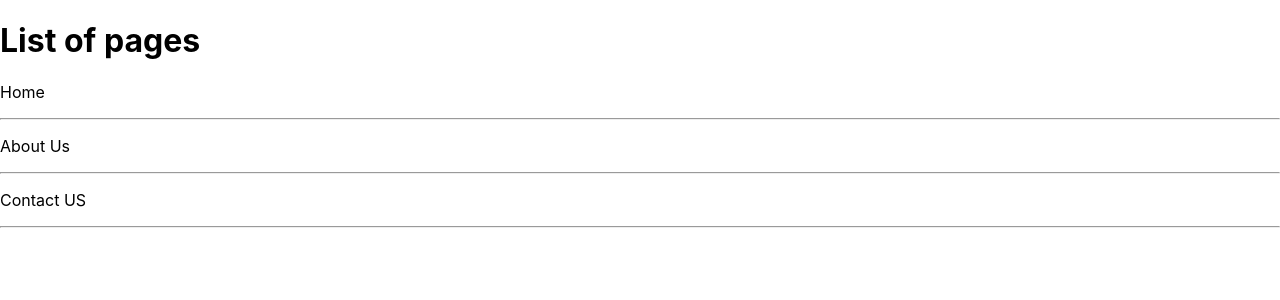
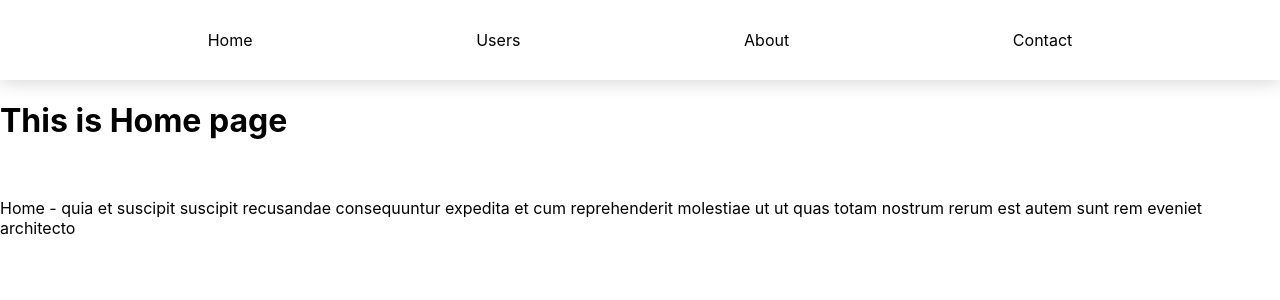
Before and after one commit to shadabsaifi/NEXT_ISG_SSR, a Next.js app: page / in a window 1280 px wide. Shown: the top 300 px of the page. Built offline with nearby package versions, Linux system fonts and the light colour scheme; data requests are answered from the project's data file.

Commit message:
added static html tag and title

```diff
--- /dev/null
+++ b/components/Navigation/index.tsx
@@ -0,0 +1,33 @@
+import type { NextPage } from 'next';
+import styles from "../../styles/Navigation.module.css";
+import Link from 'next/link';
+
+
+const Navigation: NextPage = () => {
+  return (
+    <div className={styles.navigation}>
+      <Link href="/">
+        <a>
+          <div className={styles.item}>Home</div>
+        </a>
+      </Link>
+      <Link href="/users">
+        <a>
+          <div className={styles.item}>Users</div>
+        </a>
+      </Link>
+      <Link href="/about-us">
+        <a>
+          <div className={styles.item}>About</div>
+        </a>
+      </Link>
+      <Link href="/contact-us">
+        <a>
+          <div className={styles.item}>Contact</div>
+        </a>
+      </Link>
+    </div>
+  );
+}
+
+export default Navigation;
--- a/pages/_app.tsx
+++ b/pages/_app.tsx
@@ -1,5 +1,6 @@
-import '../styles/globals.css'
+import '../styles/globals.css';
 import type { AppProps } from 'next/app';
+import Navigation from '../components/Navigation';
 import Head from 'next/head';
 
 
@@ -7,8 +8,13 @@ function MyApp({ Component, pageProps }: AppProps) {
   return (
     <div>
       <Head>
-      <meta name="google-site-verification" content="lP0oflGwPxxx_XQAz-baDqGnew3ZZ4zrU06gPiMuFHY" />
+        <meta charSet="UTF-8" />
+        <meta name="keywords" content="titla, meta, nextjs" />
+        <meta name="author" content="Shadab Saifi" />
+        <meta name="viewport" content="width=device-width, initial-scale=1.0" />
+        <meta name="google-site-verification" content="lP0oflGwPxxx_XQAz-baDqGnew3ZZ4zrU06gPiMuFHY" />
       </Head>
+      <Navigation />
       <Component {...pageProps} />
     </div>
   );
--- a/pages/index.tsx
+++ b/pages/index.tsx
@@ -1,39 +1,31 @@
-import type { NextPage } from 'next'
-import Link from 'next/link'
+import { NextPage } from "next";
+import Head from "next/head";
 
-
-const Home: NextPage = (response:any) => {
-
-  const { pages } = response;
-  return <>
-    <h1>List of pages</h1>
-    {
-      pages.map((page:any)=>{
-        return (
-          <div key={ page.id }>
-            <Link href={`/${page.value}`}>
-              <p>{ page.page }</p>
-            </Link>
-            <hr />
+const Home : NextPage = ({ home }:any)=>{
+    return (
+        <div>
+          <Head>
+            <title>Home - TitleMetaNextjs</title>
+            <meta name="description" content="Meta description for the home page"/>
+          </Head>
+          <div>
+            <h1>This is Home page</h1>
+            <br/>
+            <p> { home.description }</p>
           </div>
-        )
-      })
-    }
-  </>
+        </div>
+      );
 }
 
 export default Home;
 
 export async function getServerSideProps(ctx:any) {
 
-  const response = await fetch('http://localhost:4000/pages');
-  const pages = await response.json();
-  return {
-    props:{
-      pages
+    const response = await fetch(`http://localhost:4000/home`);
+    const home = await response.json();
+    return {
+        props:{
+            home
+        }
     }
-  }
-
-
-
 }
--- /dev/null
+++ b/styles/Navigation.module.css
@@ -0,0 +1,24 @@
+.navigation {
+    position: sticky;
+    top: 0;
+    display: -webkit-flex;
+    display: -moz-box;
+    display: flex;
+    -webkit-justify-content: space-between;
+    -moz-box-pack: justify;
+    justify-content: space-evenly;
+    -webkit-box-shadow: 0 0 20px rgb(0 0 0 / 20%);
+    box-shadow: 0 0 20px rgb(0 0 0 / 20%);
+    width: 100%;
+    height: 5rem;
+    align-items: center;
+  }
+
+  .navigation .item {
+    list-style: none;
+    padding: 0.5rem 1rem;
+    cursor: pointer;
+  }
+  .navigation .item:hover {
+    color: rgb(151, 151, 151);
+  }
```
Also changed, not shown: pages/about-us.tsx (+11 -9 lines), pages/contact-us.tsx (+12 -11 lines), pages/home.tsx (deleted, +0 -33 lines), pages/users/index.tsx (+25 -14 lines), 1 other file (tests, documents, lock files or other folders).
